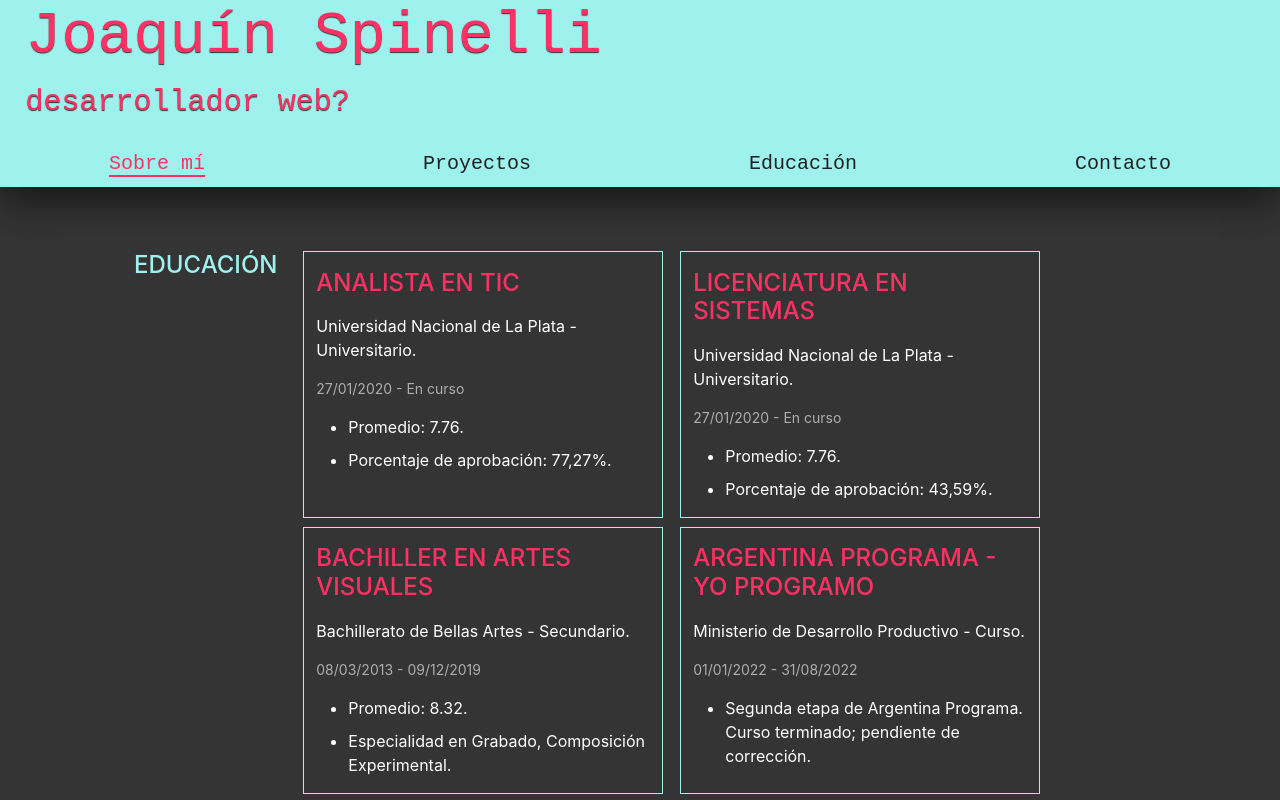
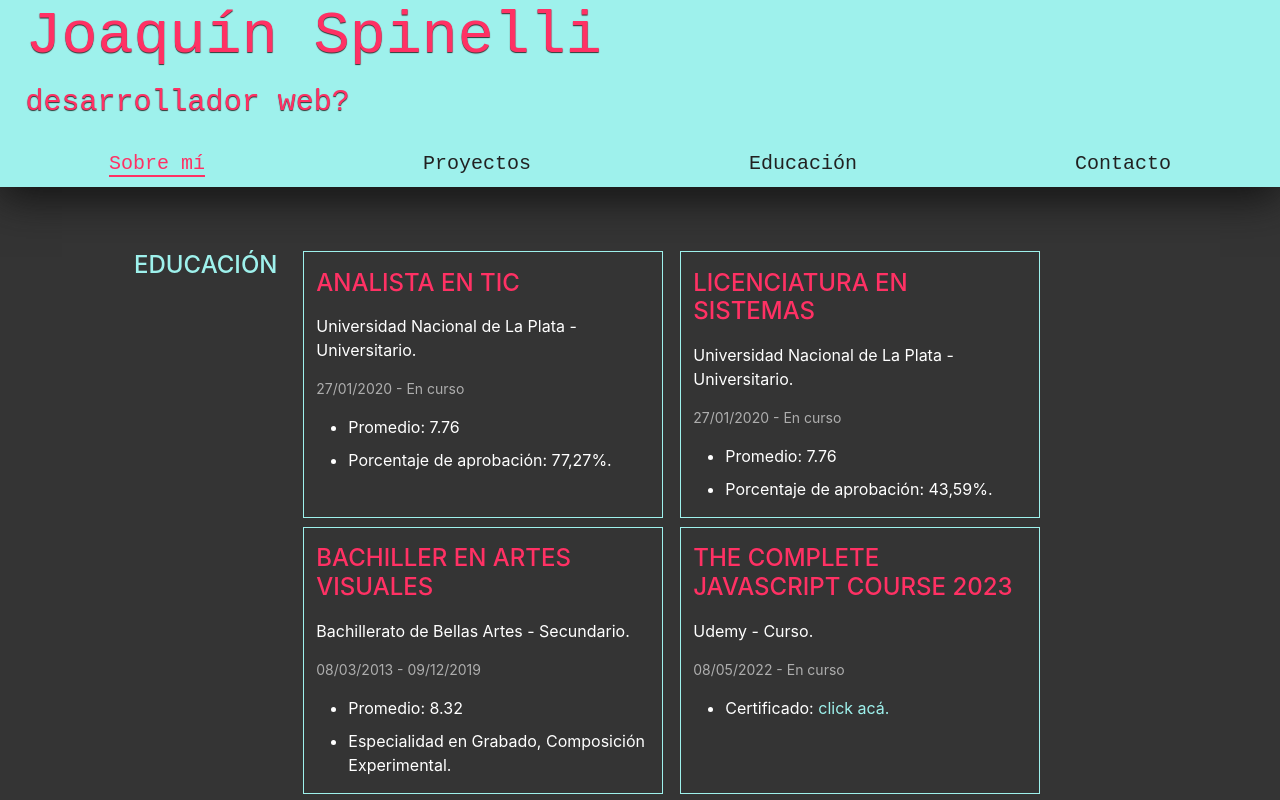
Before and after one commit to joakospinelli/joakospinelli.github.io, a React (Create React App) app: page /educacion in a window 1280 px wide. Shown: the top 800 px of the page. Built offline with nearby package versions, Linux system fonts and the light colour scheme.

Commit message:
actualización de educacion y proyectos. cambios en los componentes y css

```diff
--- a/src/assets/ListaEducacion.js
+++ b/src/assets/ListaEducacion.js
@@ -7,10 +7,12 @@ let ListaEducacion = [
                   7.76, 'Porcentaje de aprobación: 43,59%.', new Date(2020, 0, 27)),
     new Educacion('Bachiller en Artes Visuales', 'Bachillerato de Bellas Artes', 'Secundario',
                   8.32, 'Especialidad en Grabado, Composición Experimental.',  new Date(2013, 2, 8), new Date(2019, 11, 9)),
+    new Educacion('The Complete JavaScript Course 2023', 'Udemy', 'Curso',
+                  null, null, new Date(2022, 4, 8), new Date(2022, 10, 20), 'https://ude.my/UC-c567cbda-0525-44ef-a681-a1e72d6db8e1'),
     new Educacion('Argentina Programa - Yo Programo', 'Ministerio de Desarrollo Productivo', 'Curso',
                   null, 'Segunda etapa de Argentina Programa. Curso terminado; pendiente de corrección.',  new Date(2022, 0, 1), new Date(2022, 7, 31)),
     new Educacion('Argentina Programa - Sé Programar', 'Ministerio de Desarrollo Productivo', 'Curso',
-                   null, 'Primera etapa de Argentina Programa.',  new Date(2021, 9, 17), new Date(2021, 11, 27))
+                   null, 'Primera etapa de Argentina Programa.',  new Date(2021, 9, 17), new Date(2021, 11, 27), 'https://mumuki.io/argentina-programa/certificates/verify/U4aYA3iikj6-O86X')
 ]
 
 export default ListaEducacion;
--- a/src/assets/ListaProyectos.js
+++ b/src/assets/ListaProyectos.js
@@ -52,7 +52,7 @@ let ListaProyectos = [
     new Proyecto('Jueguitos',
                   `Proyecto final para la materia "Seminario de Lenguajes (JavaScript)" de Licenciatura en Sistemas.
                   Son 3 juegos: "Ahorcado" para jugar solo, y "Piedra, papel, tijera, lagarto, Spock" o "Ta-te-tí" para jugar de a 2 jugadores.`,
-                  [ 'JavaScript', 'Express.JS', 'Node.JS', 'HTML', 'CSS' ],
+                  [ 'JavaScript', 'Express.JS', 'Node.JS', 'HTML', 'CSS', 'Bootstrap' ],
                   Jueguitos,
                   'https://github.com/joakospinelli/jueguitos')
 ]
--- a/src/assets/styles/educacion.css
+++ b/src/assets/styles/educacion.css
@@ -7,3 +7,12 @@
     font-size: 14px;
     opacity: 0.6;
   }
+
+  .ed-link {
+    color: var(--main-color);
+    font-size: 16px;
+  }
+
+  .ed-link:hover {
+    text-decoration: underline;
+  }
--- a/src/assets/styles/proyectos.css
+++ b/src/assets/styles/proyectos.css
@@ -11,3 +11,9 @@
   transform: scale(1.2);
   transition: transform .3s;
 }
+
+.tecnologias {
+  display: grid;
+  grid-template-columns: 1fr 1fr;
+  column-gap: 0;
+}
--- a/src/components/items/EducacionItem.js
+++ b/src/components/items/EducacionItem.js
@@ -24,8 +24,9 @@ export default function EducacionItem(props){
                 {formatDate(item.fechaInicio)} - {item.terminado ? formatDate(item.fechaFin) : 'En curso'}
                 </p>
             <ul>
-                { item.promedio ? <li>Promedio: {item.promedio}.</li> : <></> }
-                <li>{item.descripcion}</li>
+                { item.promedio ? <li>Promedio: {item.promedio}</li> : <></> }
+                { item.descripcion ? <li>{item.descripcion}</li> : <></> }
+                { item.certificado ? <li>Certificado: <a className="ed-link" target="_blank" rel="noreferrer noopener" href={item.certificado}>click acá.</a></li> : <></> }
             </ul>
         </Col>
     )
--- a/src/components/items/ProyectoItem.js
+++ b/src/components/items/ProyectoItem.js
@@ -29,7 +29,7 @@ export default function ProyectoItem(){
                 TECNOLOGÍAS UTILIZADAS
             </p>
 
-            <ul>
+            <ul className="tecnologias">
                 {item.tecnologias.map((tec, i) => {
                     return <li key={i}>
                         {tec}
--- a/src/model/Educacion.js
+++ b/src/model/Educacion.js
@@ -1,10 +1,11 @@
 
 class Educacion {
 
-    constructor(titulo, institucion, tipo, promedio = null, descripcion, fechaInicio, fechaFin = null){
+    constructor(titulo, institucion, tipo, promedio = null, descripcion = null, fechaInicio, fechaFin = null, certificado = null){
         this.titulo = titulo; this.institucion = institucion; this.tipo = tipo;
         this.fechaInicio = fechaInicio; this.fechaFin = fechaFin;
         this.promedio = promedio; this.descripcion = descripcion;
+        this.certificado = certificado;
     }
 
     get terminado(){
```
